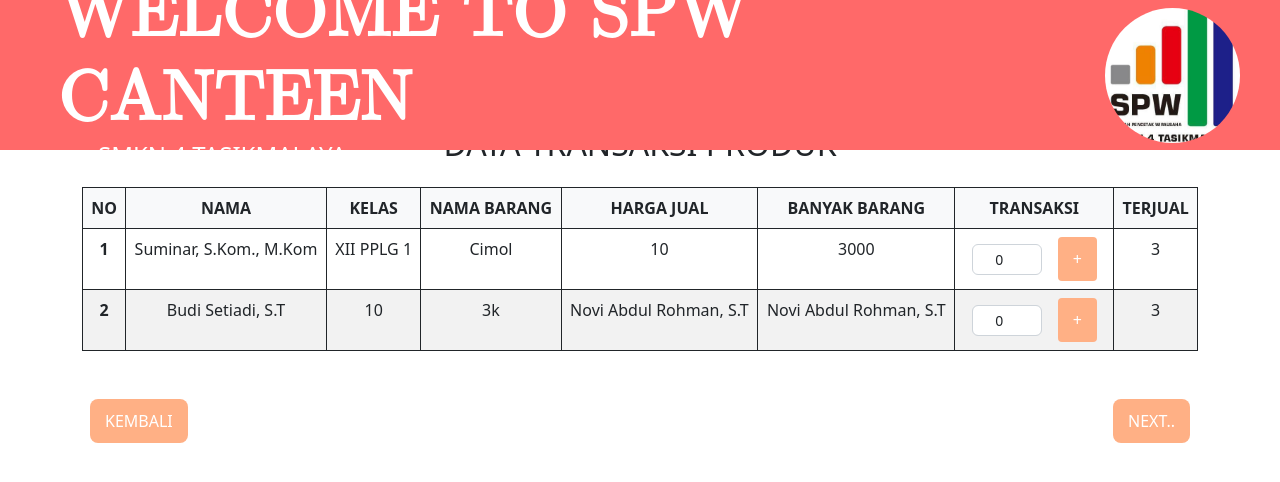
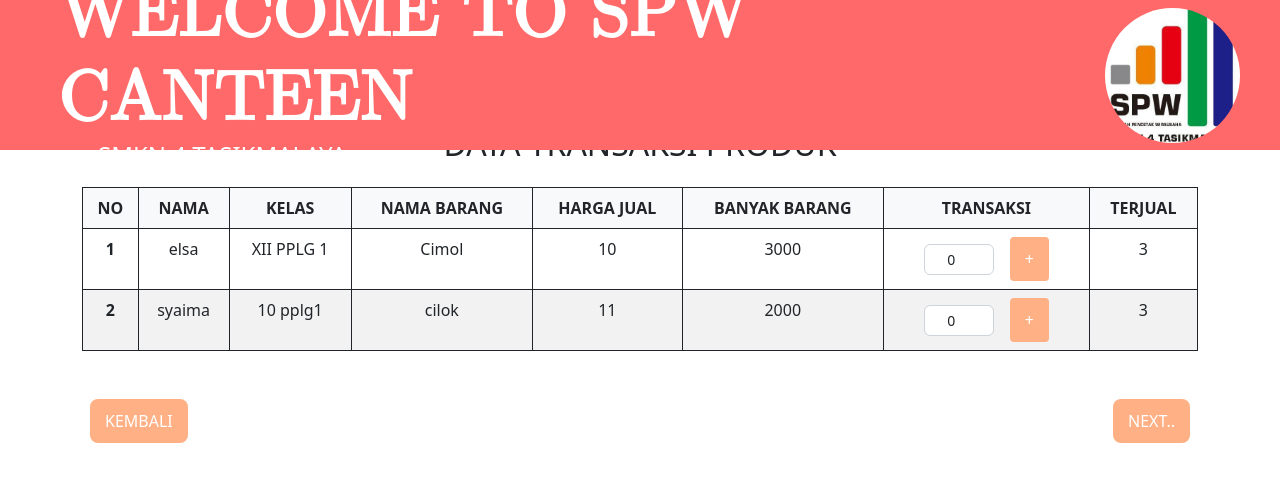
Before and after one commit to R-TSE-Real-Time-Software-Engineers/SPW-Canteen, a Nuxt app: page /produk/transaksi in a window 1280 px wide. Shown: the top 482 px of the page. Built offline with nearby package versions, Linux system fonts and the light colour scheme.

Commit message:
Add files via upload

```diff
--- a/pages/jadwal/gurua.vue
+++ b/pages/jadwal/gurua.vue
@@ -63,3 +63,5 @@
   cursor: pointer;
 }
   </style>
+  <script setup>
+  </script>
--- a/pages/jadwal/gurub.vue
+++ b/pages/jadwal/gurub.vue
@@ -63,3 +63,5 @@
   cursor: pointer;
 }
 </style>
+<script setup>
+</script>
--- a/pages/jadwal/piket.vue
+++ b/pages/jadwal/piket.vue
@@ -33,12 +33,11 @@
         </div>
       </div>
     </div>
+    <nuxt-link to="/">
+      <button type="submit" class="btn ms-3 btn-lg ">KEMBALI</button>
+    </nuxt-link>
   </div>
 </div>
-
- <nuxt-link to="/">
-    <button type="submit" class="btn ms-3 btn-lg ">KEMBALI</button>
-  </nuxt-link>
 </template>
 
 <style scoped>
@@ -71,6 +70,6 @@ h2 {
   cursor: pointer;
 }
 .text{
-  padding: 30px;
+  padding: 20px;
 }
 </style>
--- a/pages/login/login.vue
+++ b/pages/login/login.vue
@@ -20,17 +20,16 @@
 </div>
 <div class="container">
   <div class="mb-5 d-flex justify-content-center">
-    <button @click="handlelogin" type="button" class="btn-custom d-flex align-items-center">
+    <nuxt-link to="/produk/form">
+    <button @click="handlelogin" type="button" class=" btn ms-3 btn-lg ">
       Continue
       <svg xmlns="http://www.w3.org/2000/svg" width="16" height="16" fill="currentColor" class="bi bi-chevron-compact-right ms-2" viewBox="0 0 16 16">
         <path fill-rule="evenodd" d="M6.776 1.553a.5.5 0 0 1 .671.223l3 6a.5.5 0 0 1 0 .448l-3 6a.5.5 0 1 1-.894-.448L9.44 8 6.553 2.224a.5.5 0 0 1 .223-.671"/>
       </svg>
     </button>
+  </nuxt-link>
   </div>
 </div>
-<nuxt-link to="/produk/form">
-    <button type="submit" class="btn ms-3 btn-lg ">continuee</button>
-  </nuxt-link>
         </form>
     </div>
 <nuxt-link to="/">
--- a/pages/produk/transaksi.vue
+++ b/pages/produk/transaksi.vue
@@ -17,7 +17,7 @@
       <tbody>
         <tr>
           <th scope="row">1</th>
-          <td>Suminar, S.Kom., M.Kom</td>
+          <td>elsa</td>
           <td>XII PPLG 1</td>
           <td>Cimol</td>
           <td>10</td>
@@ -32,11 +32,11 @@
         </tr>
         <tr>
           <th scope="row">2</th>
-          <td>Budi Setiadi, S.T</td>
-          <td>10</td>
-          <td>3k</td>
-          <td>Novi Abdul Rohman, S.T</td>
-          <td>Novi Abdul Rohman, S.T</td>
+          <td>syaima</td>
+          <td>10 pplg1</td>
+          <td>cilok</td>
+          <td>11</td>
+          <td>2000</td>
           <td>
             <div class="d-flex justify-content-center align-items-center">
               <input type="number" class="form-control form-control-sm mx-2 text-center" value="0" style="width: 70px;" />
```
Also changed, not shown: assets/img/SPW.jpeg.
